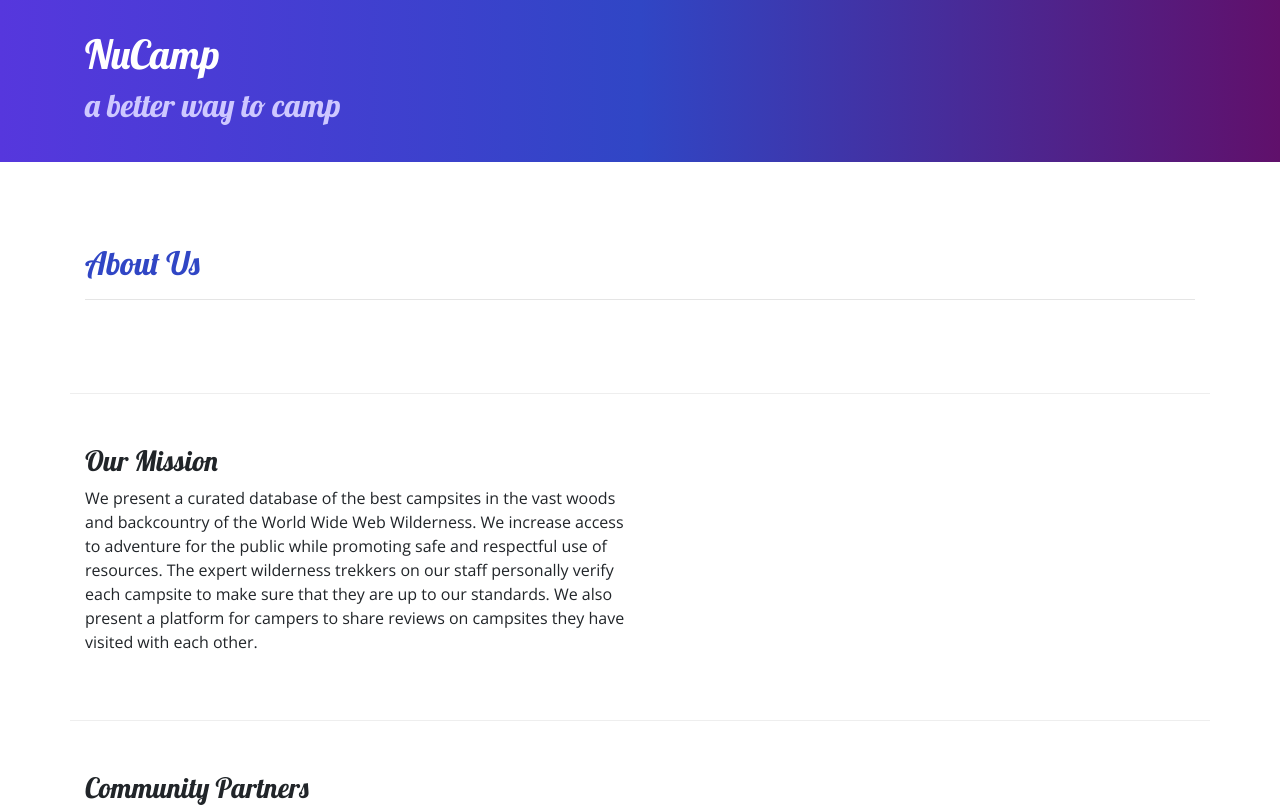
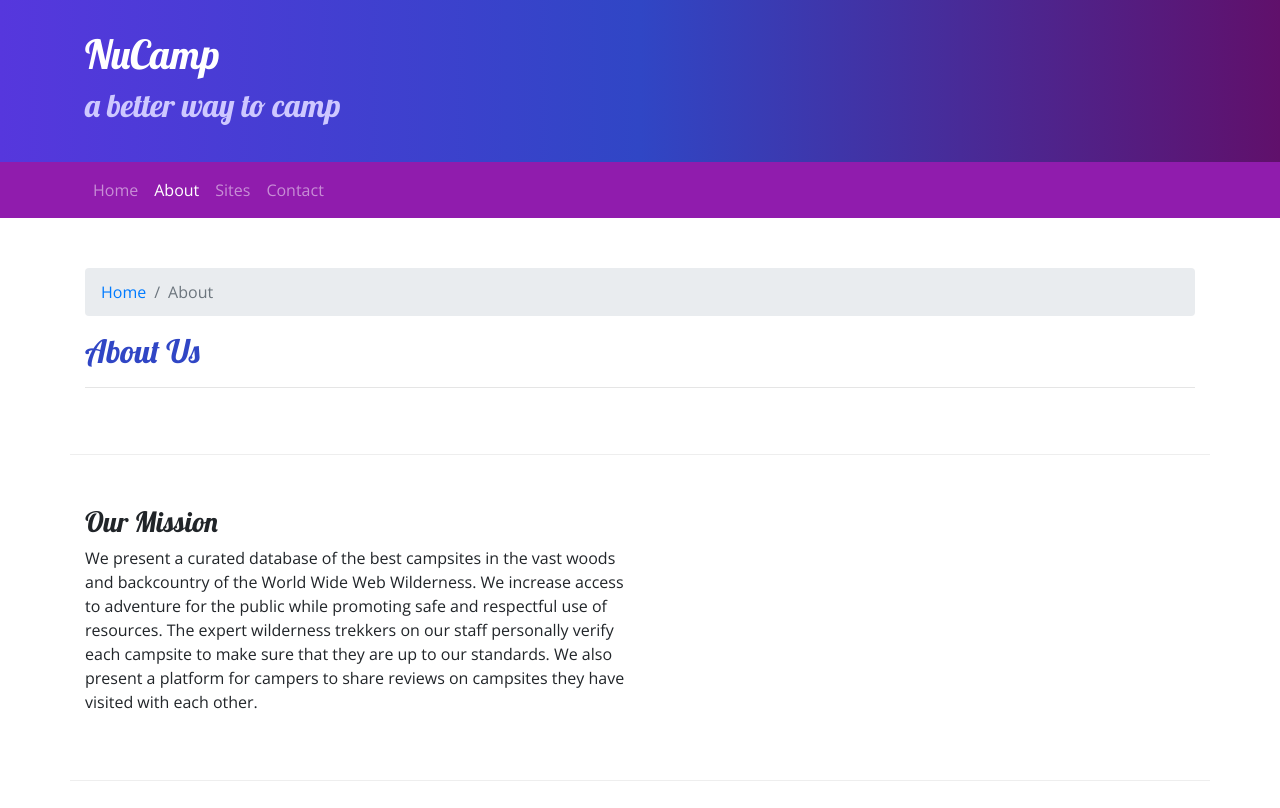
Before and after one commit to Psykopomp/nucampsite, a website: page aboutus.html in a window 1280 px wide. Shown: the top 808 px of the page. Drawn offline with nearby package versions, Linux system fonts and the light colour scheme.

Commit message:
navbar and breadcrumbs

```diff
--- a/aboutus.html
+++ b/aboutus.html
@@ -28,9 +28,30 @@
         </div>
     </header>
 
+    <!--Nav bar-->
+    <nav class="navbar navbar-expand-sm navbar-dark sticky-top">
+        <div class="container">
+            <button class="navbar-toggler ml-auto" type="button" data-toggle="collapse" data-target="#nucampNavbar">
+                <span class="navbar-toggler-icon"></span>
+            </button>
+            <div class="collapse navbar-collapse" id="nucampNavbar">
+                <ul class="navbar-nav">
+                    <li class="nav-item"><a class="nav-link" href="index.html">Home</a></li>
+                    <li class="nav-item active"><a class="nav-link" href="#">About</a></li>
+                    <li class="nav-item"><a class="nav-link" href="#">Sites</a></li>
+                    <li class="nav-item"><a class="nav-link" href="#">Contact</a></li>
+                </ul>
+            </div>
+        </div>
+    </nav>
+
     <div class="container">
         <div class="row row-content">
             <div class="col">
+                <ol class="breadcrumb">
+                    <li class="breadcrumb-item"><a href="index.html">Home</a></li>
+                    <li class="breadcrumb-item active">About</li>
+                </ol>
                <h2>About Us</h2>
                <hr />
             </div>
--- a/css/styles.css
+++ b/css/styles.css
@@ -20,6 +20,7 @@ footer {
 }
 
 .jumbotron {
+    margin: 0;
     padding: 30px;
     background-image: linear-gradient(to right, #5637DD, #3046C5, #60106B);
     color: white;
@@ -30,3 +31,7 @@ footer {
     border-bottom: 1px ridge;
     min-height: 200px;
 }
+
+.navbar {
+    background-color: #901CAD;
+}
```
Also changed, not shown: index.html (+17 -0 lines).
